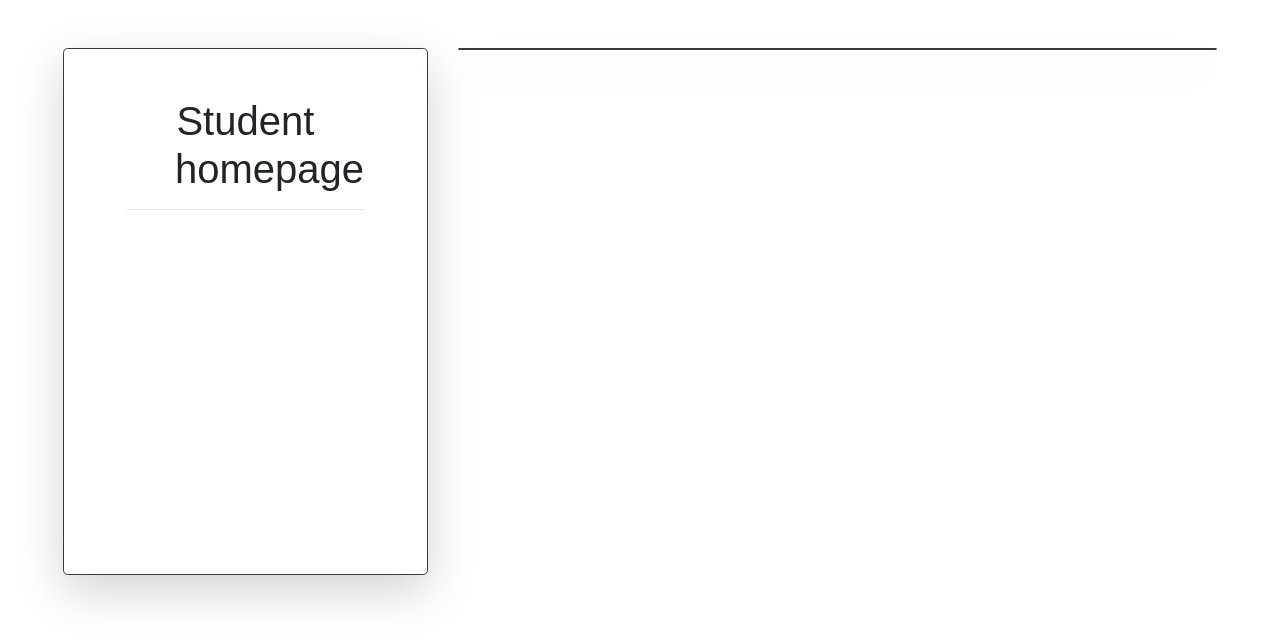
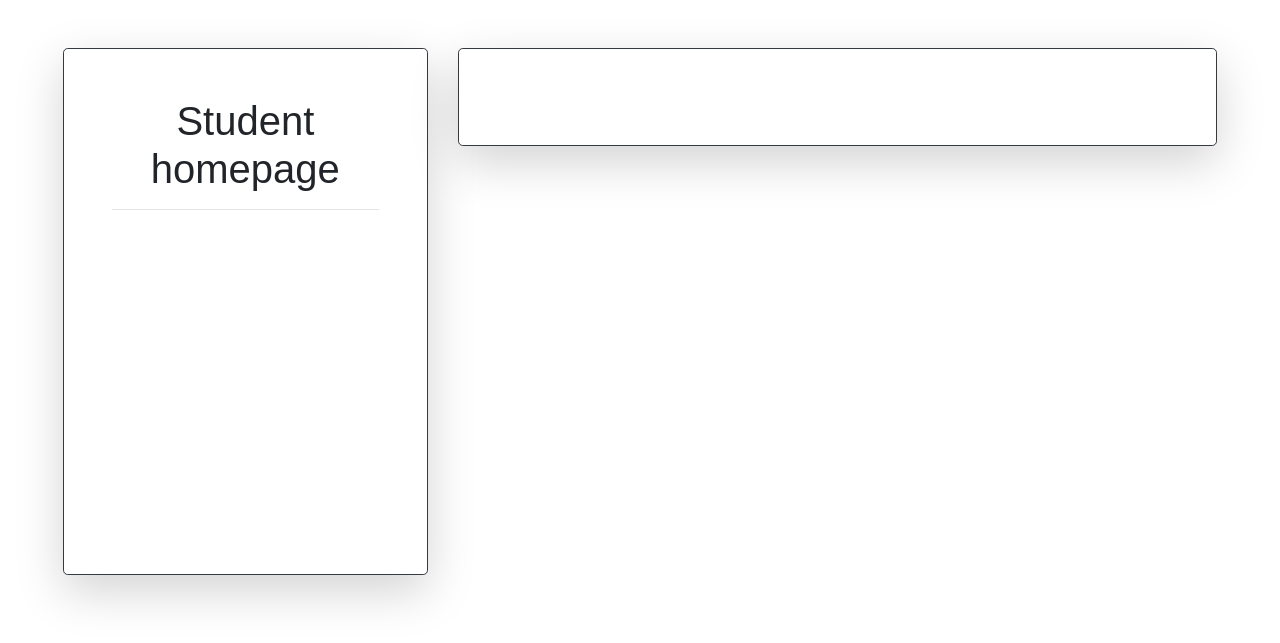
Before and after one commit to utwente-db/DAB, a Django app: page /student_view/ in a window 1280 px wide. Shown: the part 56-699 px from the top of the page. Run offline with Django 3.2, Linux system fonts and the light colour scheme; some libraries are stand-ins or nearby versions.

Commit message:
student view styling is now ok

```diff
--- a/designapp1/templates/student_view.html
+++ b/designapp1/templates/student_view.html
@@ -12,26 +12,22 @@
 
     {% include 'navbar.html' %}
     <div class="container-fluid py-3 py-md-5">
-        <div class="row px-0 px-md-5">
+        <div class="row px-0 px-md-5 center-block flex-row">
             <div class="col-12 col-md-4">
                 <div class=" center-block
-    container border border-dark rounded-lg shadow-lg bg-white">
-                    <div class="p-5 text-center">
+    container border border-dark rounded-lg shadow-lg bg-white p-3 p-xl-5 text-center">
                         <!-- Website title -->
-                        <div class="mx-5 text-center">
                             <h1>Student homepage</h1>
-                        </div>
                         <hr/>
                         <div class="overflow-auto" style="height: 300px;">
                             <div class="nav flex-column nav-pills" id="courses-nav" role="tablist"></div>
                         </div>
 
-                    </div>
                 </div>
             </div>
-            <div class="col-12 col-md-8">
+            <div class="col-12 col-md-8 mt-3 mt-md-0">
                 <div class=" center-block
-    container border border-dark rounded-lg shadow-lg bg-white">
+    container border border-dark rounded-lg shadow-lg bg-white p-3 p-xl-5 text-center">
 
                     <div class="tab-content" id="courses-content"></div>
                 </div>
```
